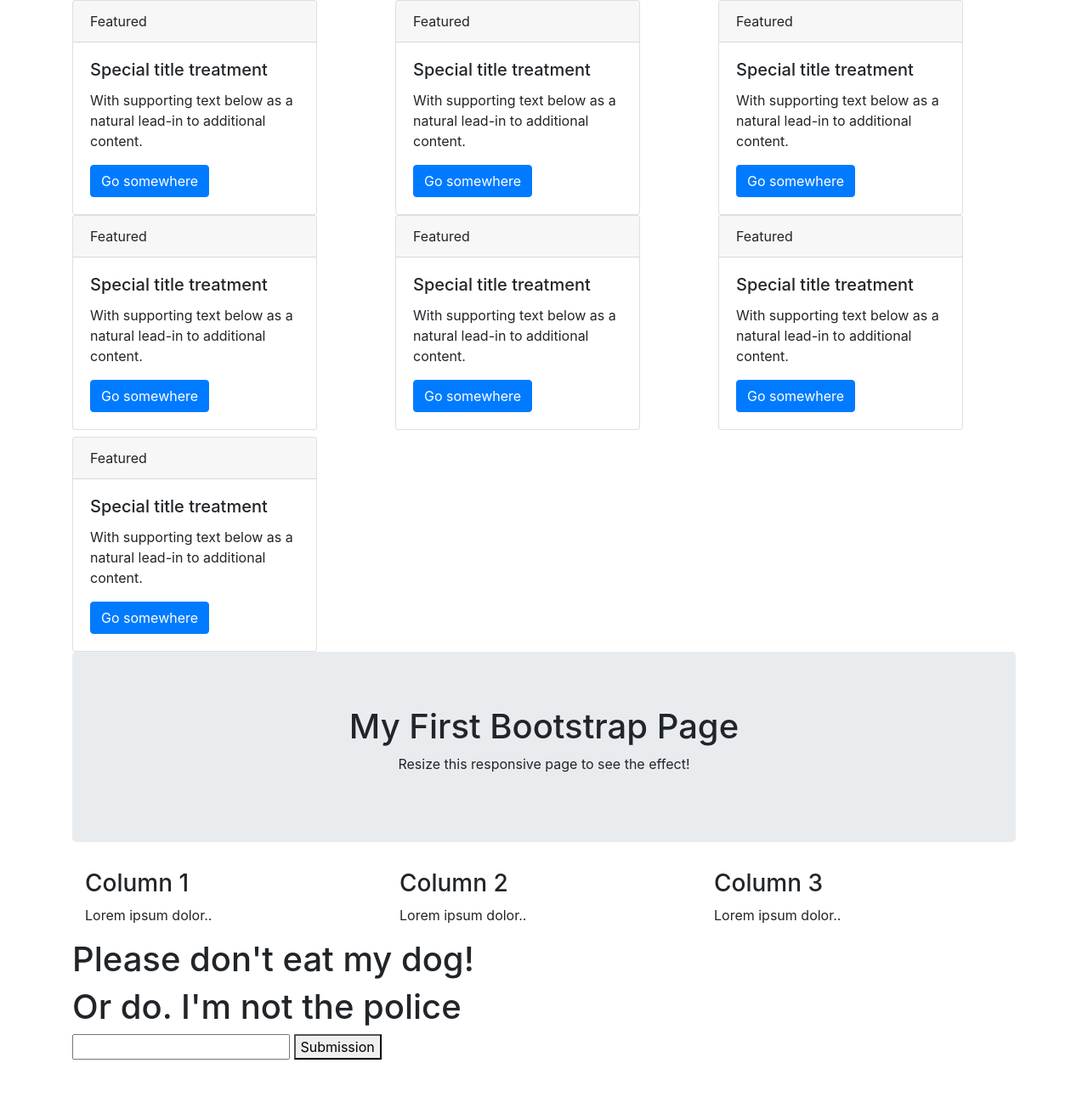
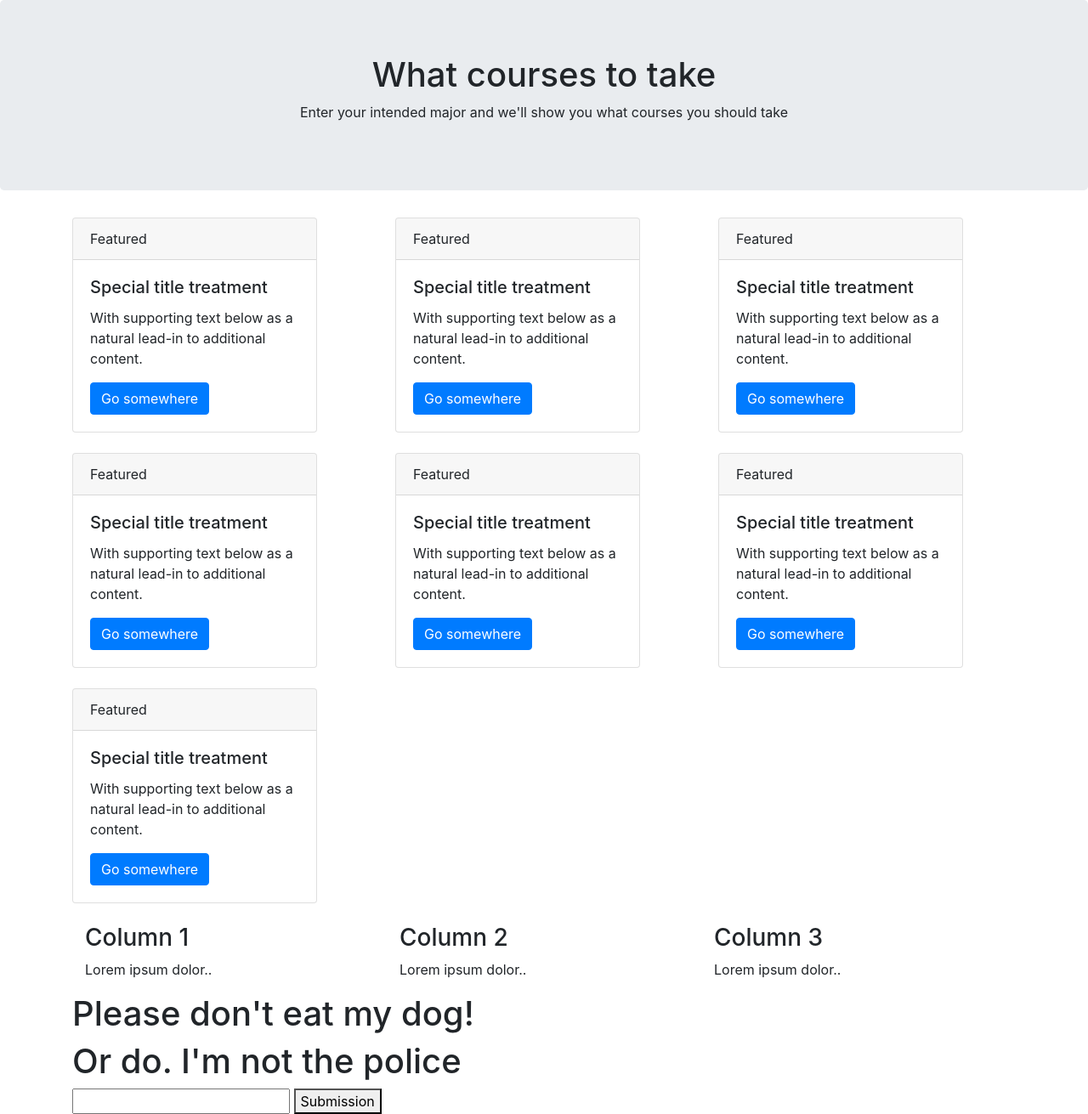
Before and after one commit to taidunn/CUHack.it-2020, a Flask app: page /dog in a window 1280 px wide. Shown: the whole page at 85% size. Before the commit the page ends 1247 px from the top, so only its background shows below. Run offline with Flask 2, Linux system fonts and the light colour scheme; some libraries are stand-ins or nearby versions.

Commit message:
Updated dog.html format

```diff
--- a/flask-quickstart-master/website/templates/dog.html
+++ b/flask-quickstart-master/website/templates/dog.html
@@ -4,6 +4,12 @@
 
 </head>
 <body>
+
+<div class="jumbotron text-center">
+  <h1>What courses to take</h1>
+  <p>Enter your intended major and we'll show you what courses you should take</p>
+</div>
+
 <div class="container">
 	<div class="row">
 		<div class="col-sm">
@@ -43,7 +49,7 @@
 			</div>
 		</div>
 	</div>
-
+	<br>
 	<div class="row">
 		<div class="col-sm">
 			<div class="card" style="width: 18rem;">
@@ -83,9 +89,10 @@
 		</div>
 	</div>
 
+	<br>
 
-	<h1></h1>
-
+	<div class="row">
+		<div class="col-sm">
 			<div class="card" style="width: 18rem;">
 			  <div class="card-header">
 				Featured
@@ -96,13 +103,11 @@
 				<a href="#" class="btn btn-primary">Go somewhere</a>
 			  </div>
 			</div>
+		</div>
+	</div>
 
+	<br>
 
-
-	<div class="jumbotron text-center">
-	  <h1>My First Bootstrap Page</h1>
-	  <p>Resize this responsive page to see the effect!</p>
-	</div>
 
 	<div class="container">
 	  <div class="row">
```
Lines whose indentation alone changed are shown as unchanged.
